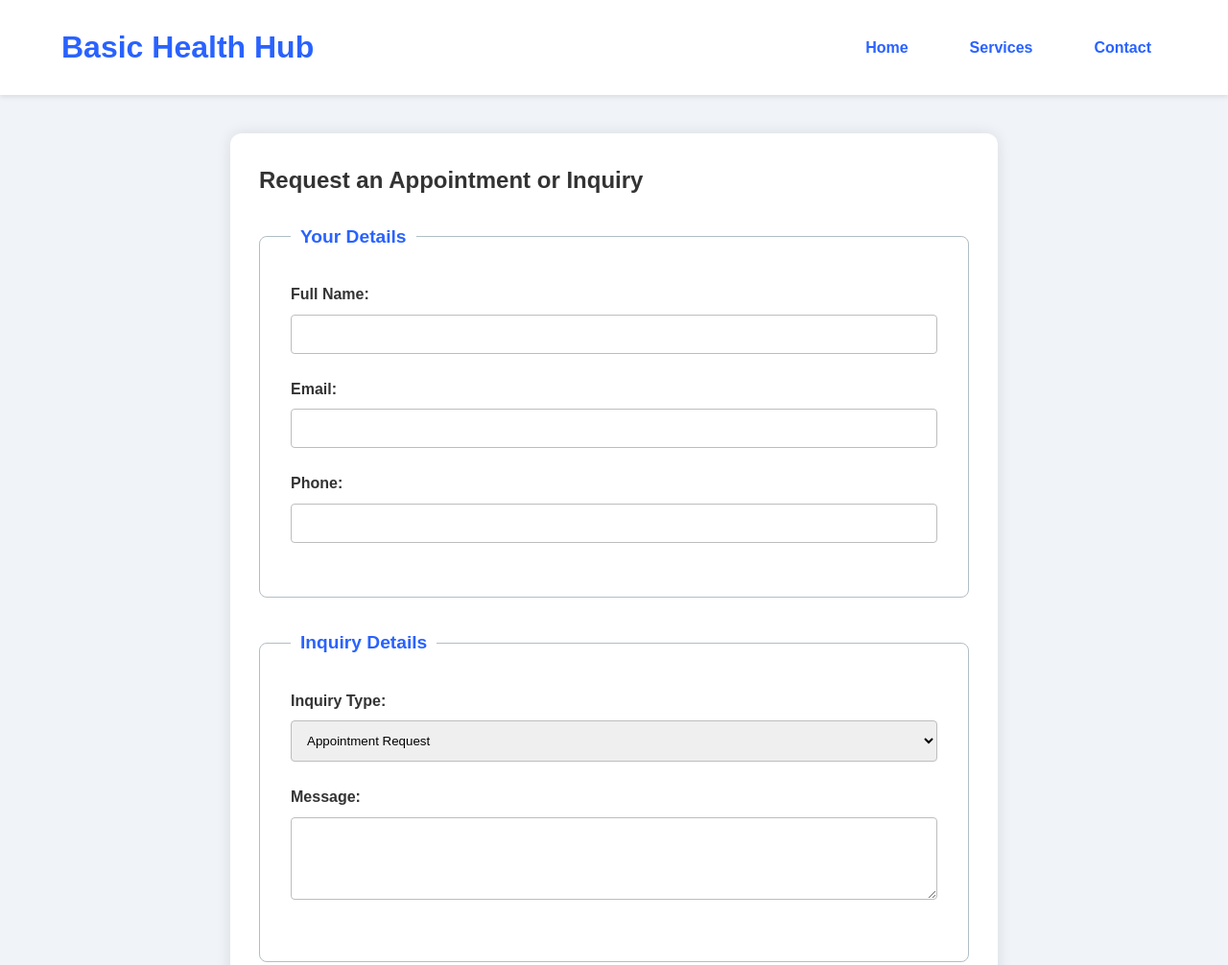
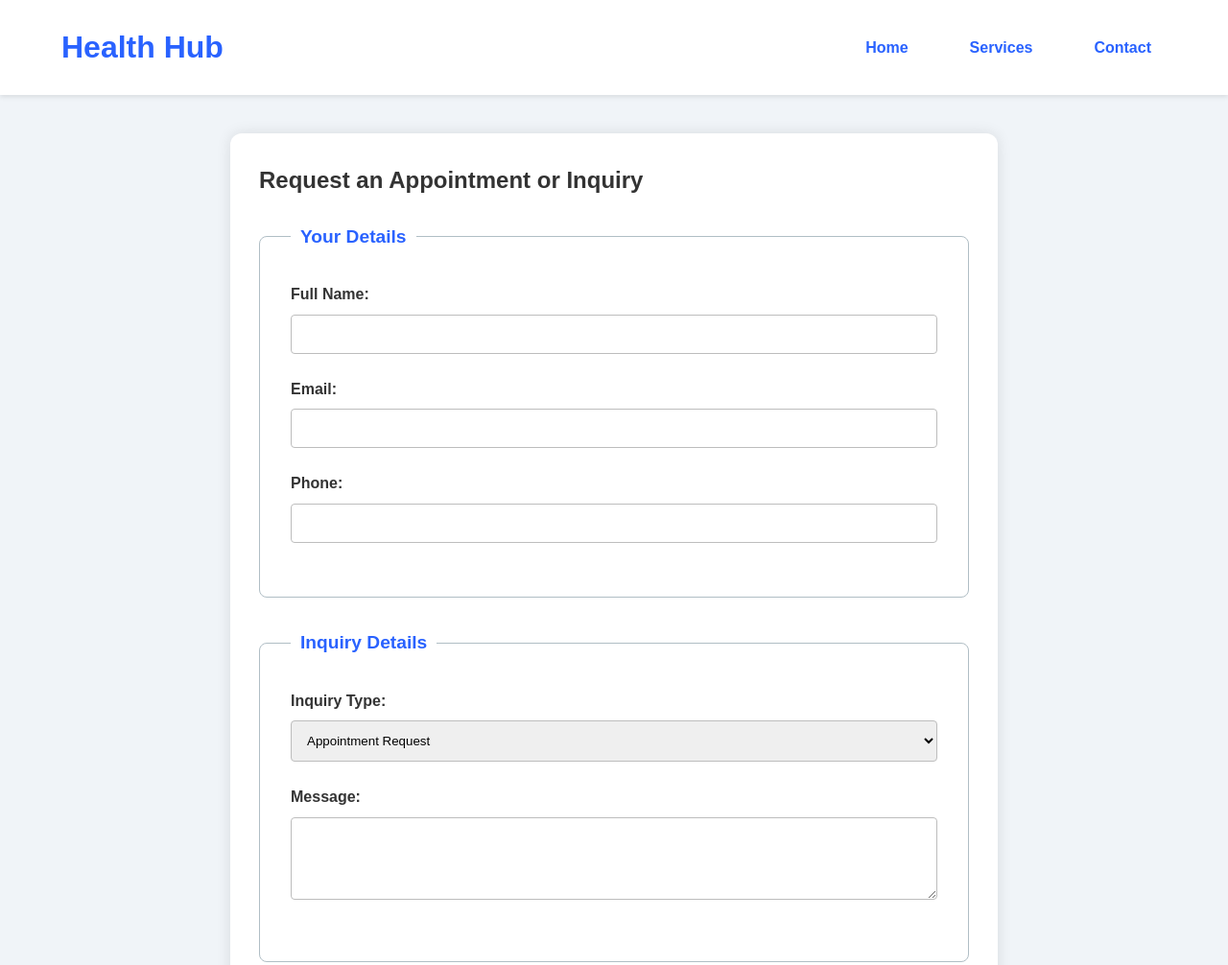
Before and after one commit to v8tsalya/capstone, a plain HTML site: page contact.html in a window 1280 px wide. Shown: the top 1006 px of the page at 96% size. Drawn offline with Linux system fonts and the light colour scheme.

Commit message:
name changed everywhere

```diff
--- a/contact.html
+++ b/contact.html
@@ -9,7 +9,7 @@
 <body>
 
     <header class="main-header">
-        <h1>Basic Health Hub</h1>
+        <h1>Health Hub</h1>
         <nav class="main-nav">
             <a href="index.html" class="nav-link">Home</a>
             <a href="services.html" class="nav-link">Services</a>
```
Also changed, not shown: index.html (+1 -1 lines), services.html (+1 -1 lines).
